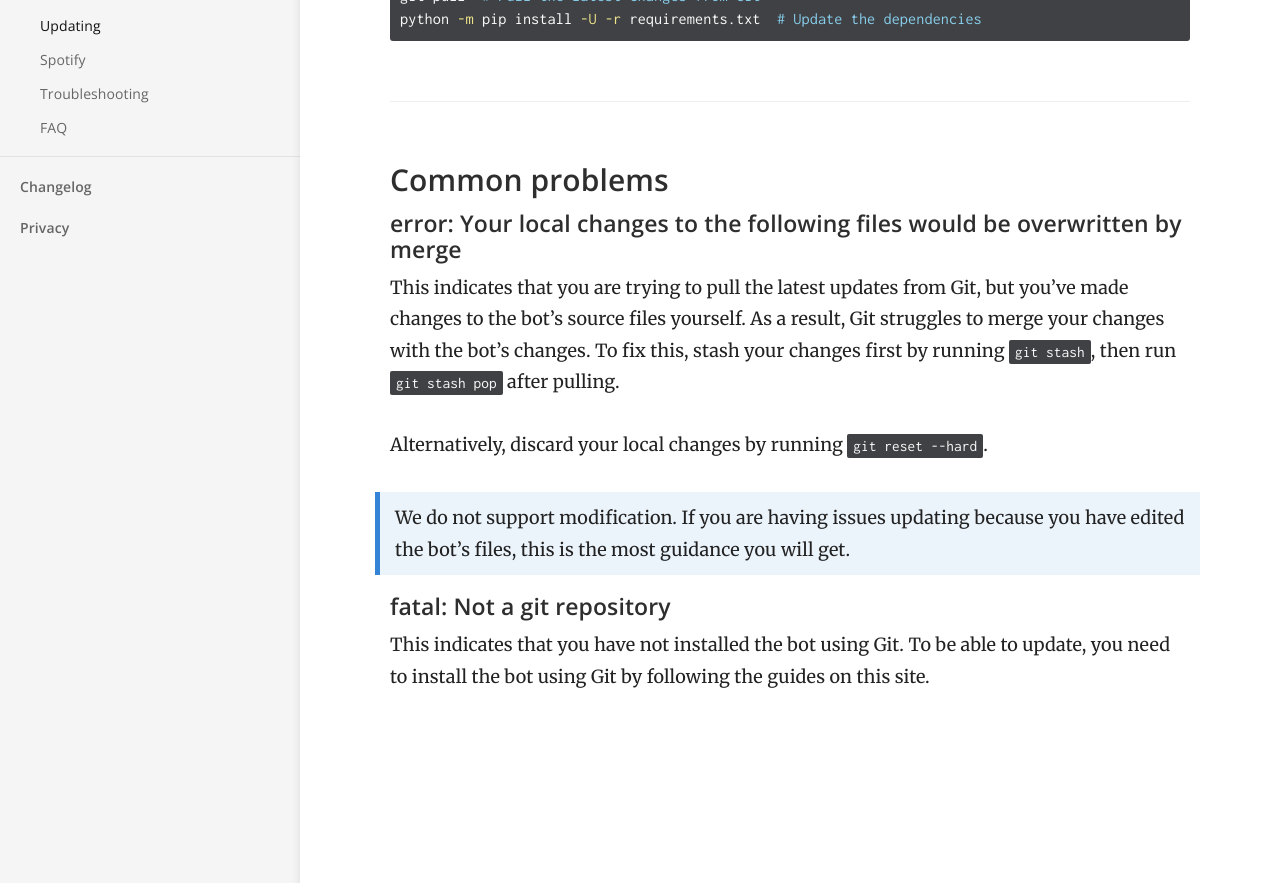
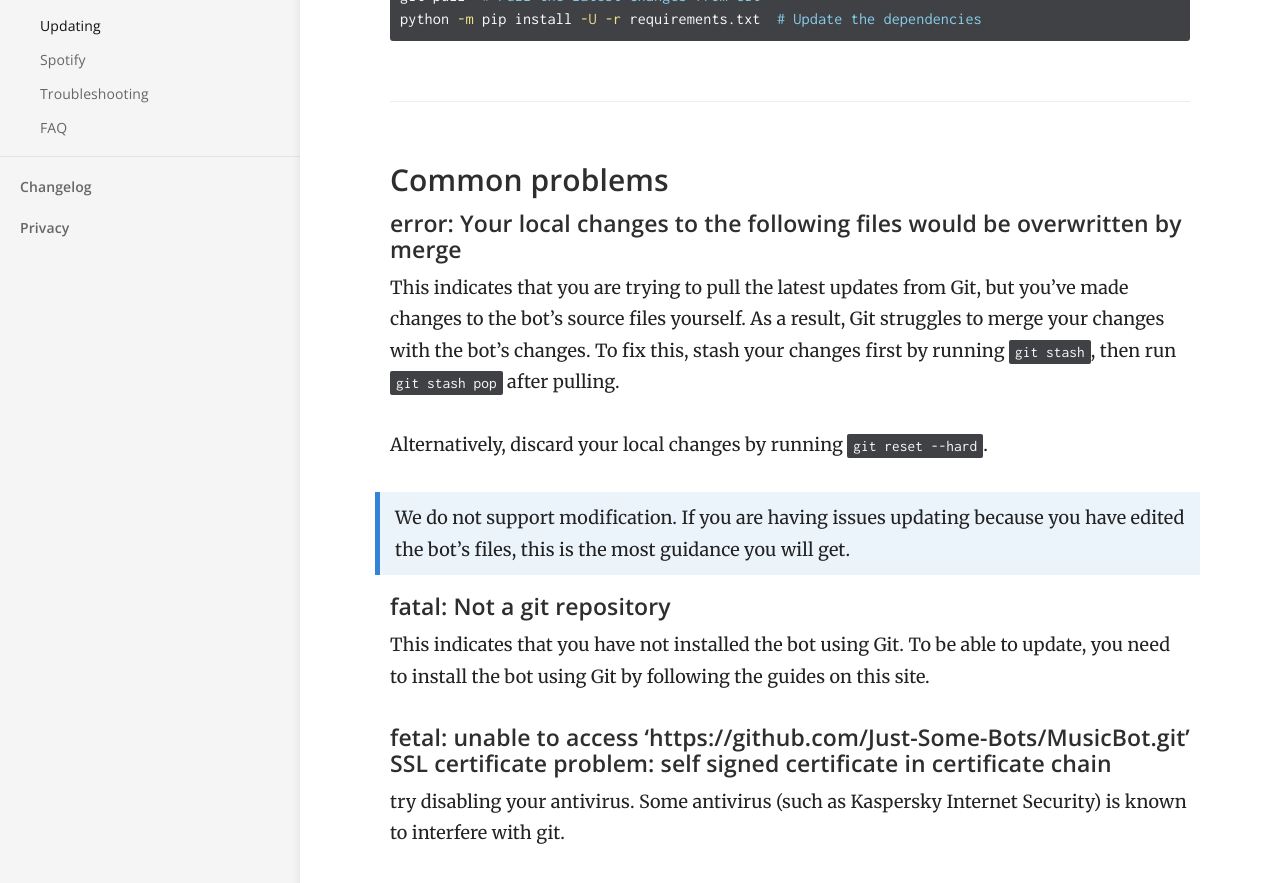
Before and after one commit to Just-Some-Bots/MusicBot, a Jekyll site: the page built from _docs/using/updating.md, in a window 1280 px wide and 900 px high, scrolled down 592 px. Shown: the top 883 px of the window. Built offline with Jekyll 4.4.1, drawn with Linux system fonts in a browser that asks for light colours.

Commit message:
Update updating.md

```diff
--- a/_docs/using/updating.md
+++ b/_docs/using/updating.md
@@ -30,3 +30,6 @@ Alternatively, discard your local changes by running `git reset --hard`.
 
 #### fatal: Not a git repository
 This indicates that you have not installed the bot using Git. To be able to update, you need to install the bot using Git by following the guides on this site.
+
+#### fetal: unable to access 'https://github.com/Just-Some-Bots/MusicBot.git' SSL certificate problem: self signed certificate in certificate chain
+try disabling your antivirus. Some antivirus (such as Kaspersky Internet Security) is known to interfere with git.
```
